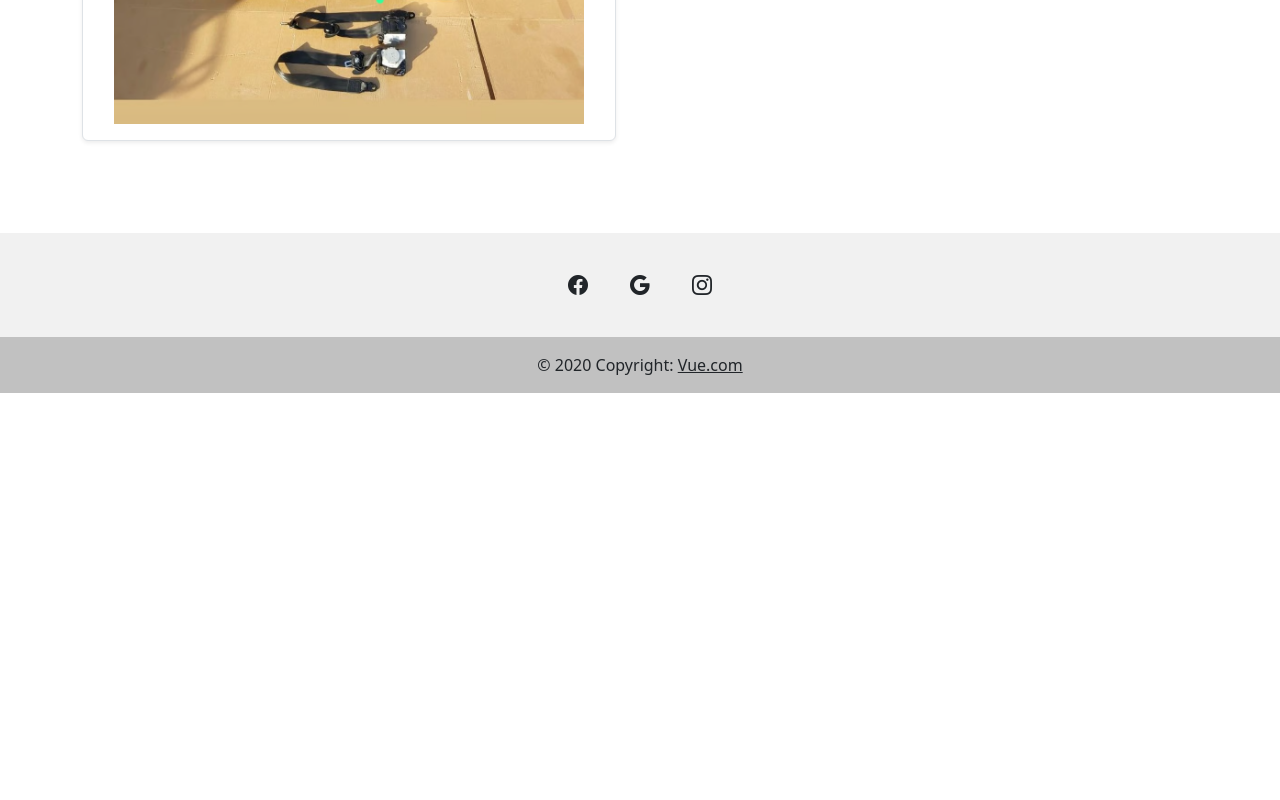
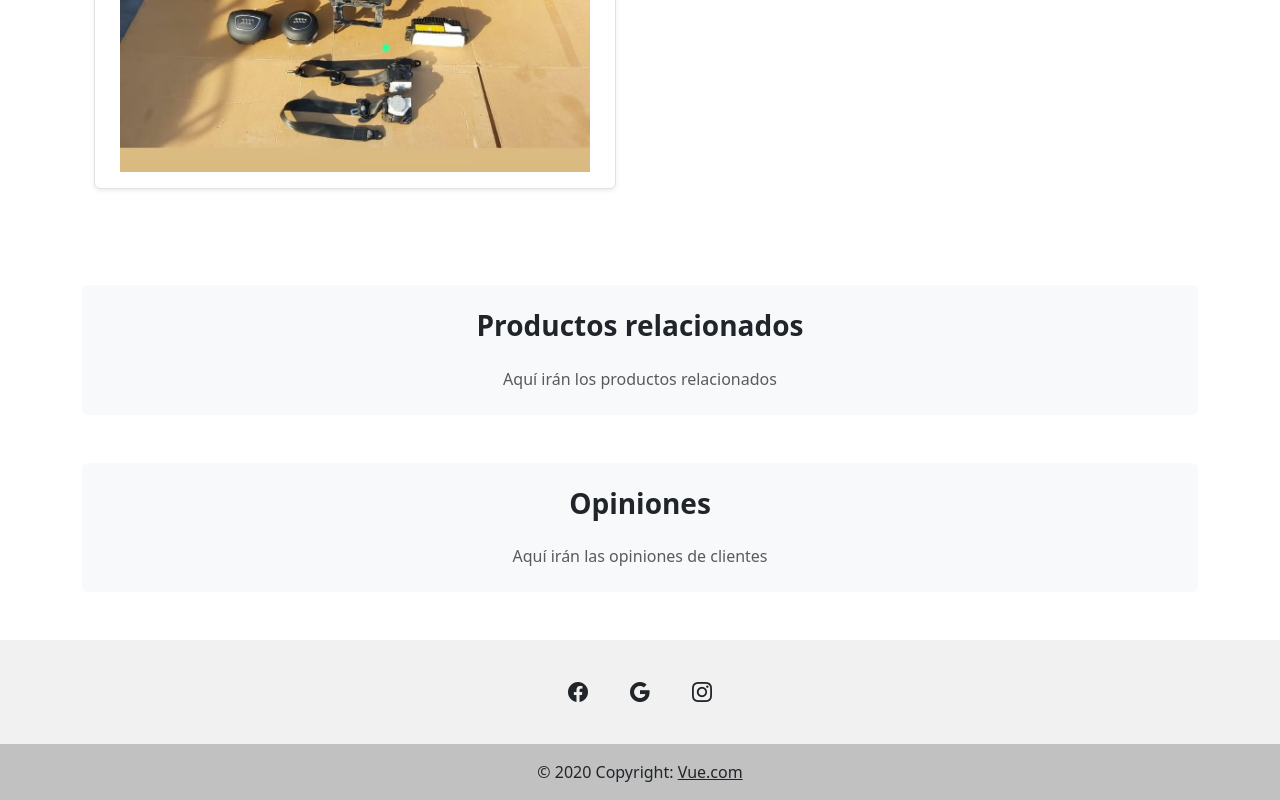
Before and after one commit to Pistachopower/Pagina_Motores_Estatica_Vue, a Vue app in the folder Pagina_Motores_Estatica_Vue/: page /product/airbag/10 in a window 1280 px wide. Shown: the part 407-1207 px from the top of the page. Before the commit the page ends 800 px from the top, so only its background shows below. Built offline with nearby package versions, Linux system fonts and the light colour scheme.

Commit message:
se hace la maquetacion para detalle productos y los otros componentes de productos relacionados y opiniones

```diff
--- /dev/null
+++ b/Pagina_Motores_Estatica_Vue/src/components/ProductosRelacionados.vue
@@ -0,0 +1,35 @@
+<script setup>
+
+</script>
+
+<template>
+  <div class="mt-5">
+    <h3>Productos Relacionados</h3>
+    <div class="row">
+      <div
+        class="col-12 col-sm-6 col-md-4 col-lg-3 mb-4"
+      >
+        <div class="card h-100">
+          <img
+
+            class="card-img-top"
+            alt="Producto"
+            style="object-fit: cover; height: 200px;"
+          />
+          <div class="card-body d-flex flex-column">
+            <h5 class="card-title">Título</h5>
+            <p class="card-text mb-2">Precio €</p>
+
+          </div>
+        </div>
+      </div>
+    </div>
+  </div>
+</template>
+
+<style scoped>
+.card-img-top {
+  object-fit: cover;
+  height: 200px;
+}
+</style>
--- a/Pagina_Motores_Estatica_Vue/src/views/DetalleProductoView.vue
+++ b/Pagina_Motores_Estatica_Vue/src/views/DetalleProductoView.vue
@@ -1,4 +1,5 @@
 <script setup>
+import ProductosRelacionados from '@/components/ProductosRelacionados.vue';
 import { useRoute } from 'vue-router'
 import { Motores, CajasCambio, Airbags } from '@/data/productos.js'
 
@@ -17,6 +18,9 @@ if (tipo === 'motor') {
 </script>
 
 <template>
+ <div class="container py-5">
+  <!-- SECCIÓN 1: Detalle del producto -->
+  <section class="mb-5" v-if="producto">
      <div class="container py-5" v-if="producto">
         <div class="row g-5">
 
@@ -84,6 +88,24 @@ if (tipo === 'motor') {
       <div v-else class="container py-4">
         <div class="alert alert-danger">Producto no encontrado.</div>
       </div>
+  </section>
+
+  <!-- Si no hay producto -->
+  <div v-else class="alert alert-danger">Producto no encontrado.</div>
+
+  <!-- SECCIÓN 2: Productos relacionados -->
+  <section class="bg-light rounded p-4 mb-5">
+  <h3 class="fw-bold mb-4 text-center">Productos relacionados</h3>
+  <div class="text-center text-muted">Aquí irán los productos relacionados</div>
+  </section>
+
+  <!-- SECCIÓN 3: Opiniones -->
+  <section class="bg-light rounded p-4">
+  <h3 class="fw-bold mb-4 text-center">Opiniones</h3>
+  <div class="text-center text-muted">Aquí irán las opiniones de clientes</div>
+  </section>
+</div>
+
 </template>
 
 <style scoped>
```
Lines whose indentation alone changed are shown as unchanged.
